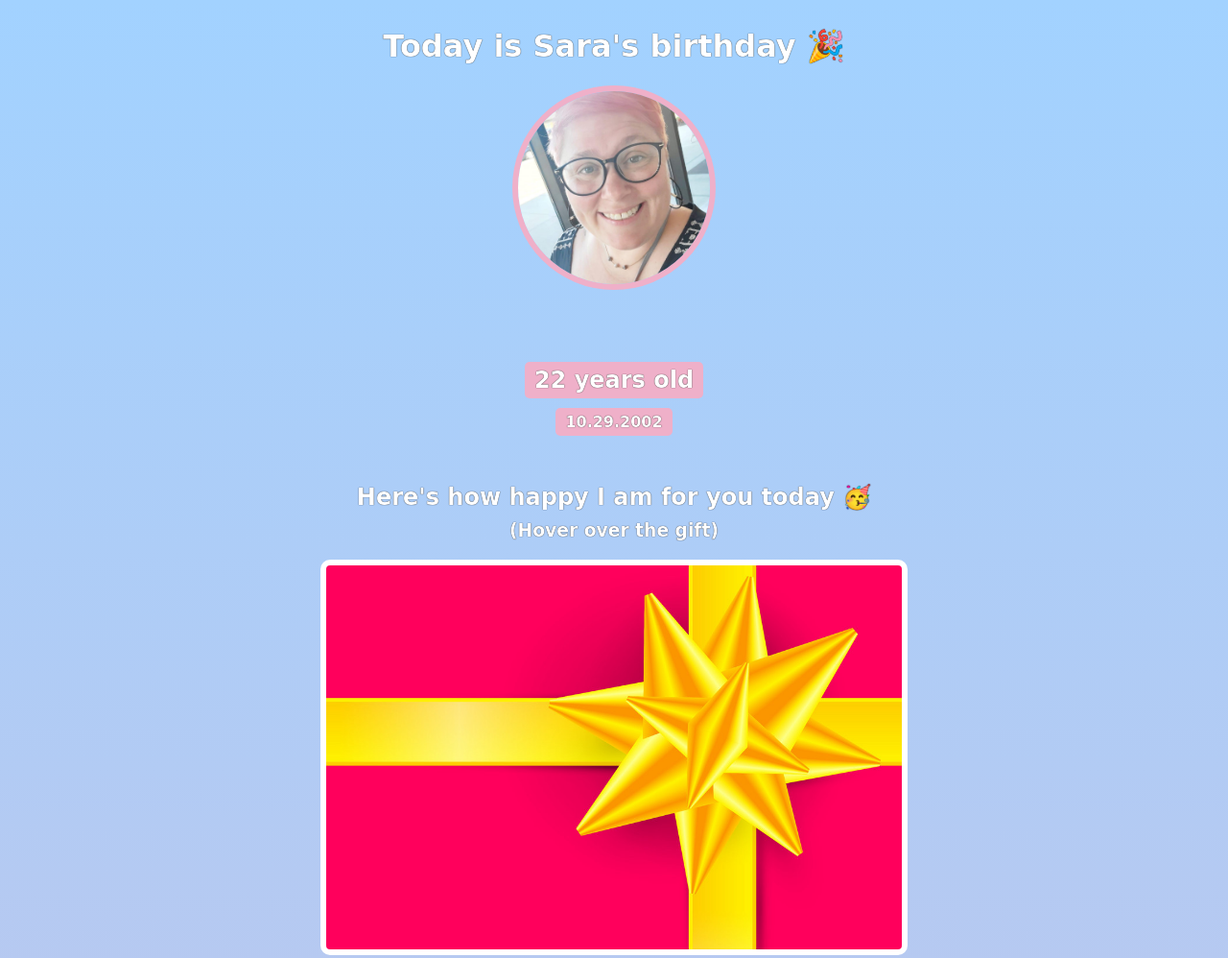
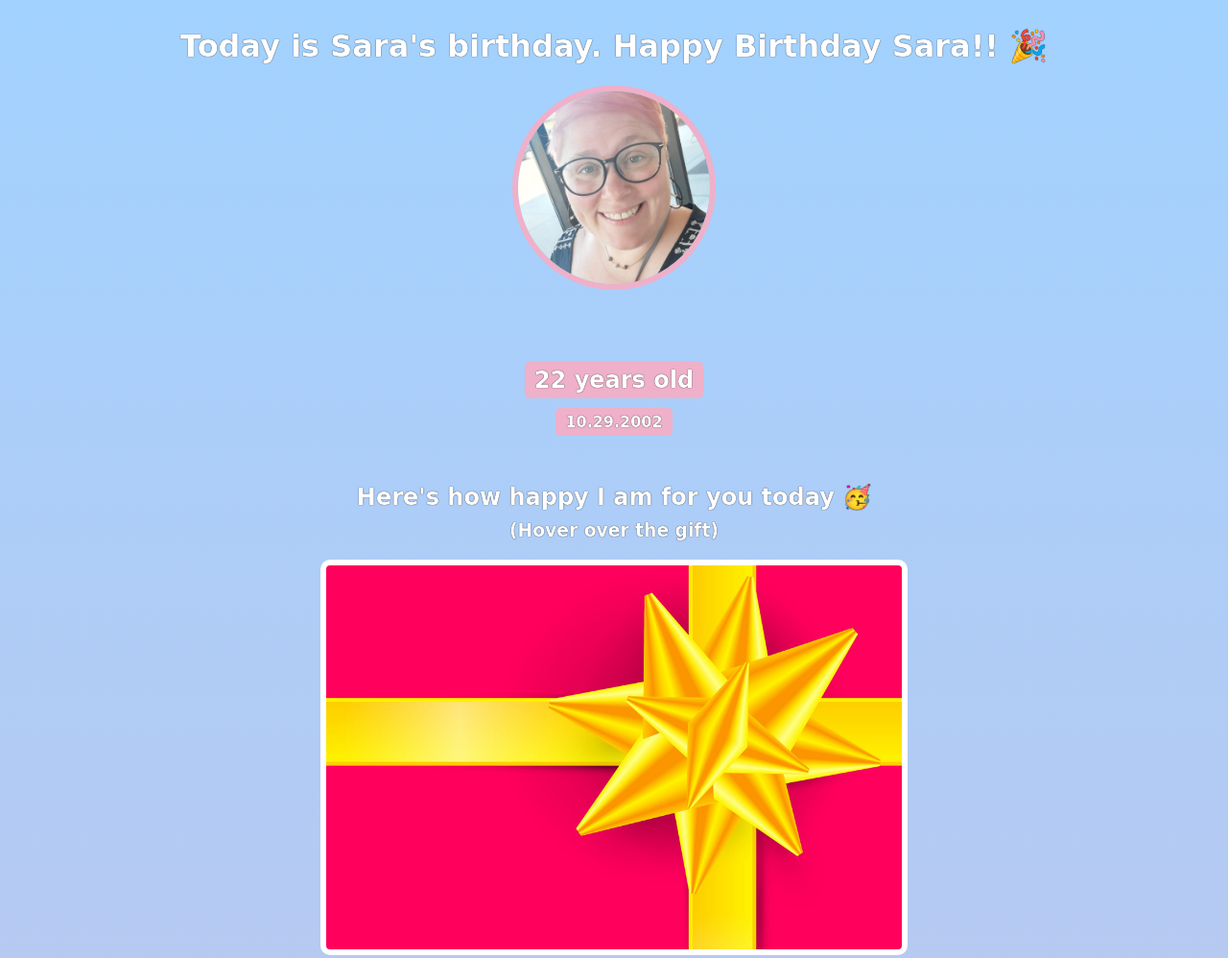
Before and after one commit to KumarBijayananda/Birthday-site, a website built with Vite: page index.html in a window 1280 px wide. Shown: the top 998 px of the page at 96% size. Built offline with nearby package versions, Linux system fonts and the light colour scheme; a web font is replaced by a local one.

Commit message:
Update Birthday Msg

```diff
--- a/index.html
+++ b/index.html
@@ -7,7 +7,7 @@
     </head>
     <body>
         <div id="header">
-            <h1>Today is Sara's birthday 🎉</h1>
+            <h1>Today is Sara's birthday. Happy Birthday Sara!! 🎉</h1>
             <img id="bff-img" src="images/Sara.jpg">
             <h2 id="bday-age">22 years old</h2>
             <h4 id="bday-date">10.29.2002</h4>
```
